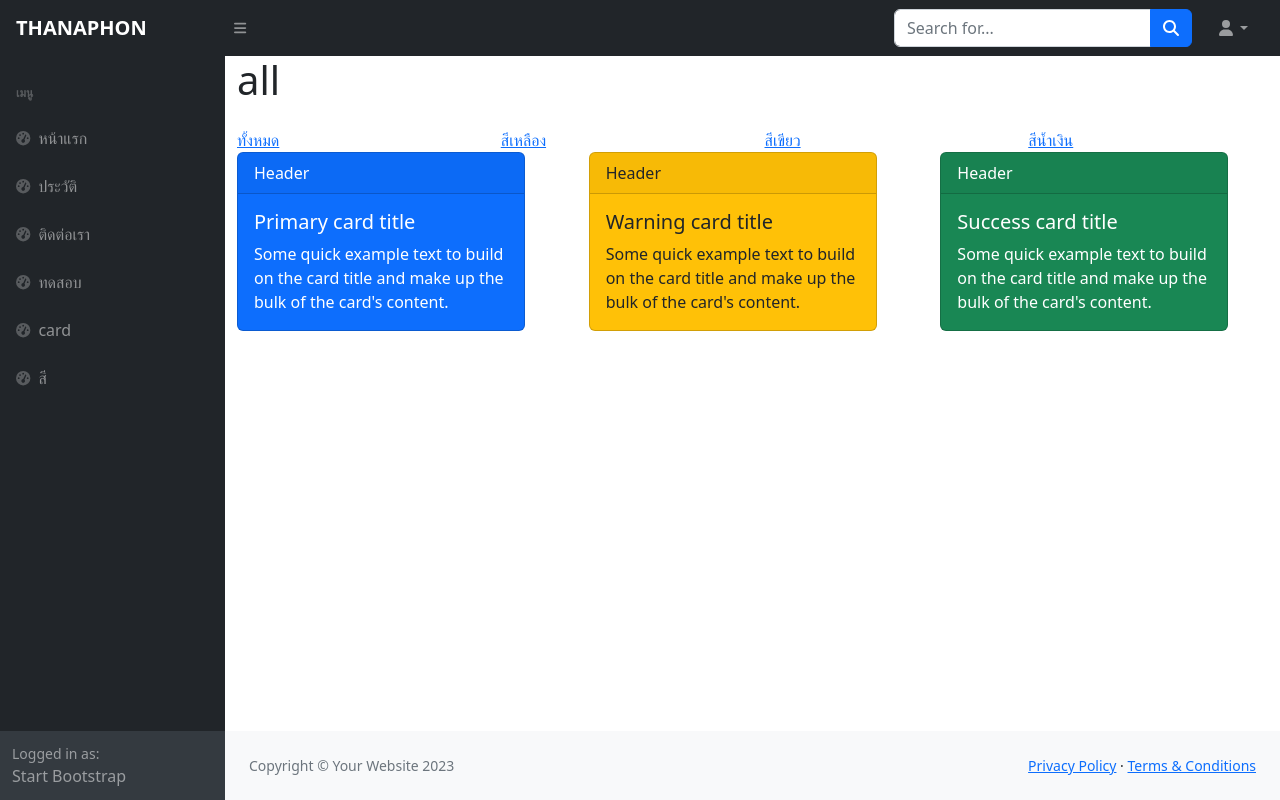
After one commit to thanaphon8/djangoWebpage999, a Django app: page /color/ in a window 1280 px wide. The commit adds this page. Run offline with Django 5.2, Linux system fonts and the light colour scheme; some libraries are stand-ins or nearby versions.

Commit message:
color_page

```diff
--- a/templates/about.html
+++ b/templates/about.html
@@ -94,7 +94,7 @@
           src="https://img.icons8.com/ios-glyphs/30/000000/birthday-cake.png"
           alt="birthday icon"
         />
-        <span>2000.04.11</span>
+        <span>2004.09.21</span>
       </div>
 
       <hr />
@@ -102,7 +102,7 @@
       <div class="section fw-bold">
         <h2>ข้อมูลส่วนตัว</h2>
         <p>
-          วันเกิด: 2000.04.11<br />
+          วันเกิด: 2004.09.21<br />
           ที่อยู่: [ที่อยู่ปัจจุบัน]<br />
           อีเมล: [อีเมล]
         </p>
--- a/templates/base.html
+++ b/templates/base.html
@@ -65,6 +65,10 @@
                                 <div class="sb-nav-link-icon"><i class="fas fa-tachometer-alt"></i></div>
                                 card
                             </a>
+                            <a class="nav-link" href="{% url 'card-color' %}">
+                                <div class="sb-nav-link-icon"><i class="fas fa-tachometer-alt"></i></div>
+                                สี
+                            </a>
                             <div class="collapse" id="collapseLayouts" aria-labelledby="headingOne" data-bs-parent="#sidenavAccordion">
                                 <nav class="sb-sidenav-menu-nested nav">
                                     <a class="nav-link" href="layout-static.html">Static Navigation</a>
--- /dev/null
+++ b/templates/card_color.html
@@ -0,0 +1,56 @@
+{% extends "base.html" %} {% block contant %}
+<div class="container">
+  <h1>{{ color }}</h1>
+  <div class="row mt-4">
+    <div class="col"><a href="?color=all">ทั้งหมด</a></div>
+    <div class="col"><a href="?color=yellow">สีเหลือง</a></div>
+    <div class="col"><a href="?color=green">สีเขียว</a></div>
+    <div class="col"><a href="?color=blue">สีน้ำเงิน</a></div>
+  </div>
+  <div class="row">
+    {% if color == "all" or color == "blue" %}
+    <div class="col">
+      <div class="card text-white bg-primary mb-3" style="max-width: 18rem">
+        <div class="card-header">Header</div>
+        <div class="card-body">
+          <h5 class="card-title">Primary card title</h5>
+          <p class="card-text">
+            Some quick example text to build on the card title and make up the
+            bulk of the card's content.
+          </p>
+        </div>
+      </div>
+    </div>
+    {% endif %}
+    {% if color == "all" or color == "yellow" %}
+    <div class="col">
+      <div class="card text-dark bg-warning mb-3" style="max-width: 18rem">
+        <div class="card-header">Header</div>
+        <div class="card-body">
+          <h5 class="card-title">Warning card title</h5>
+          <p class="card-text">
+            Some quick example text to build on the card title and make up the
+            bulk of the card's content.
+          </p>
+        </div>
+      </div>
+    </div>
+    {% endif %}
+    {% if color == "all" or color == "green" %}
+    <div class="col">
+      <div class="card text-white bg-success mb-3" style="max-width: 18rem">
+        <div class="card-header">Header</div>
+        <div class="card-body">
+          <h5 class="card-title">Success card title</h5>
+          <p class="card-text">
+            Some quick example text to build on the card title and make up the
+            bulk of the card's content.
+          </p>
+        </div>
+      </div>
+    </div>
+    {% endif %}
+  </div>
+  </div>
+  {% endblock contant %}
+</div>
--- a/webpage/urls.py
+++ b/webpage/urls.py
@@ -6,4 +6,5 @@ urlpatterns = [
     path("contact/", views.contactUs),
     path("for/", views.forPage, name="for-page"),
     path("card/", views.cardView, name="card-page"),
+    path("color/", views.cardColor, name="card-color"),
 ]
--- a/webpage/views.py
+++ b/webpage/views.py
@@ -27,3 +27,16 @@ def cardView(request):
     lt = list(range(0, 100))
     context["list"] = lt
     return render(request, 'card.html', context)
+
+
+def cardColor(request):
+    context = {
+        'color': 'all',
+    }
+
+    if request.method == "GET":
+        color = request.GET.get('color')
+        if color is not None:
+            context['color'] = color
+
+    return render(request, 'card_color.html', context)
```
